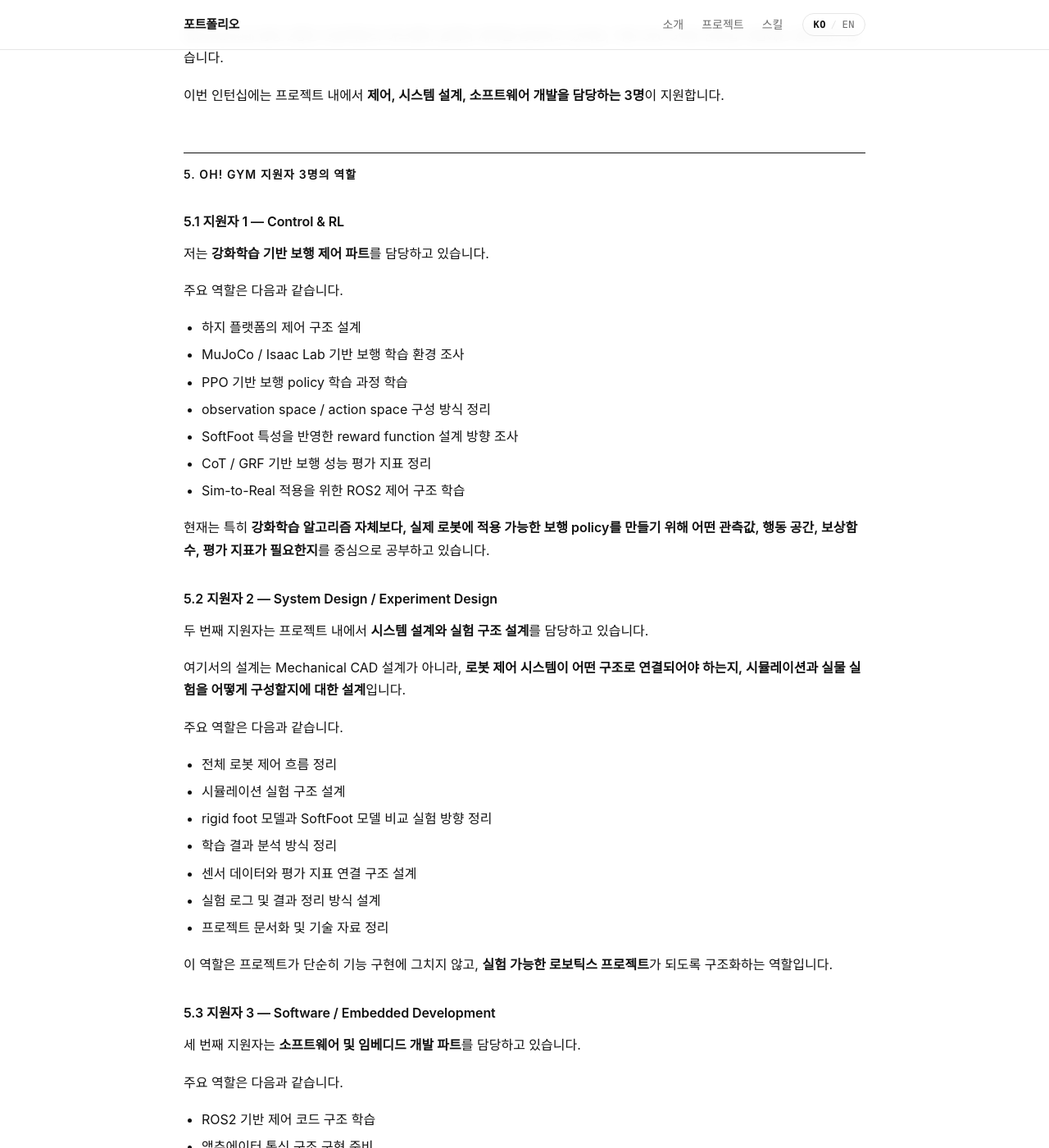
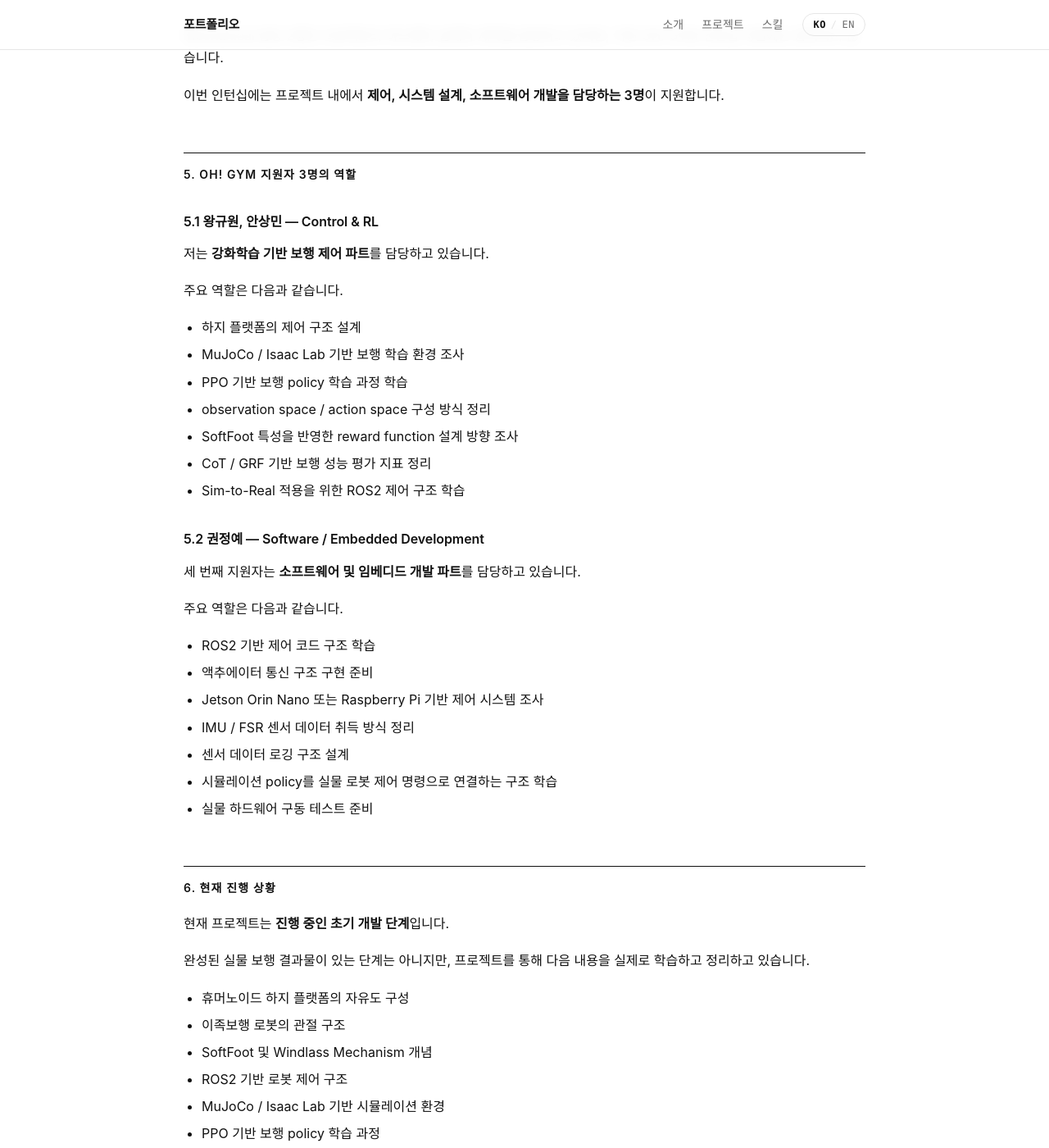
Before and after one commit to wang-gw/portfolio, a Jekyll site: the page built from _projects/sobi.md, in a window 1280 px wide and 1400 px high, scrolled down 1509 px. Shown: the whole window at 82% size. Built offline with Jekyll 4.4.1, drawn with Linux system fonts in a browser that asks for light colours; some web fonts are replaced; some of the changed text lies outside the part shown.

Commit message:
Update sobi.md

```diff
--- a/_projects/sobi.md
+++ b/_projects/sobi.md
@@ -45,7 +45,7 @@ Mechanical 담당 2명은 프로젝트의 하드웨어 설계와 제작을 담
 
 ## 5. OH! GYM 지원자 3명의 역할
 
-### 5.1 지원자 1 — Control & RL
+### 5.1 왕규원, 안상민 — Control & RL
 
 저는 **강화학습 기반 보행 제어 파트**를 담당하고 있습니다.
 
@@ -59,27 +59,7 @@ Mechanical 담당 2명은 프로젝트의 하드웨어 설계와 제작을 담
 - CoT / GRF 기반 보행 성능 평가 지표 정리
 - Sim-to-Real 적용을 위한 ROS2 제어 구조 학습
 
-현재는 특히 **강화학습 알고리즘 자체보다, 실제 로봇에 적용 가능한 보행 policy를 만들기 위해 어떤 관측값, 행동 공간, 보상함수, 평가 지표가 필요한지**를 중심으로 공부하고 있습니다.
-
-### 5.2 지원자 2 — System Design / Experiment Design
-
-두 번째 지원자는 프로젝트 내에서 **시스템 설계와 실험 구조 설계**를 담당하고 있습니다.
-
-여기서의 설계는 Mechanical CAD 설계가 아니라, **로봇 제어 시스템이 어떤 구조로 연결되어야 하는지, 시뮬레이션과 실물 실험을 어떻게 구성할지에 대한 설계**입니다.
-
-주요 역할은 다음과 같습니다.
-
-- 전체 로봇 제어 흐름 정리
-- 시뮬레이션 실험 구조 설계
-- rigid foot 모델과 SoftFoot 모델 비교 실험 방향 정리
-- 학습 결과 분석 방식 정리
-- 센서 데이터와 평가 지표 연결 구조 설계
-- 실험 로그 및 결과 정리 방식 설계
-- 프로젝트 문서화 및 기술 자료 정리
-
-이 역할은 프로젝트가 단순히 기능 구현에 그치지 않고, **실험 가능한 로보틱스 프로젝트**가 되도록 구조화하는 역할입니다.
-
-### 5.3 지원자 3 — Software / Embedded Development
+### 5.2 권정예 — Software / Embedded Development
 
 세 번째 지원자는 **소프트웨어 및 임베디드 개발 파트**를 담당하고 있습니다.
 
@@ -92,8 +72,6 @@ Mechanical 담당 2명은 프로젝트의 하드웨어 설계와 제작을 담
 - 센서 데이터 로깅 구조 설계
 - 시뮬레이션 policy를 실물 로봇 제어 명령으로 연결하는 구조 학습
 - 실물 하드웨어 구동 테스트 준비
-
-이 역할은 시뮬레이션에서 얻은 policy와 실제 로봇 하드웨어 사이를 연결하는 역할입니다.
 
 ## 6. 현재 진행 상황
 
```
Also changed, not shown: other parts of _projects/sobi.md (+1 -1 lines).
